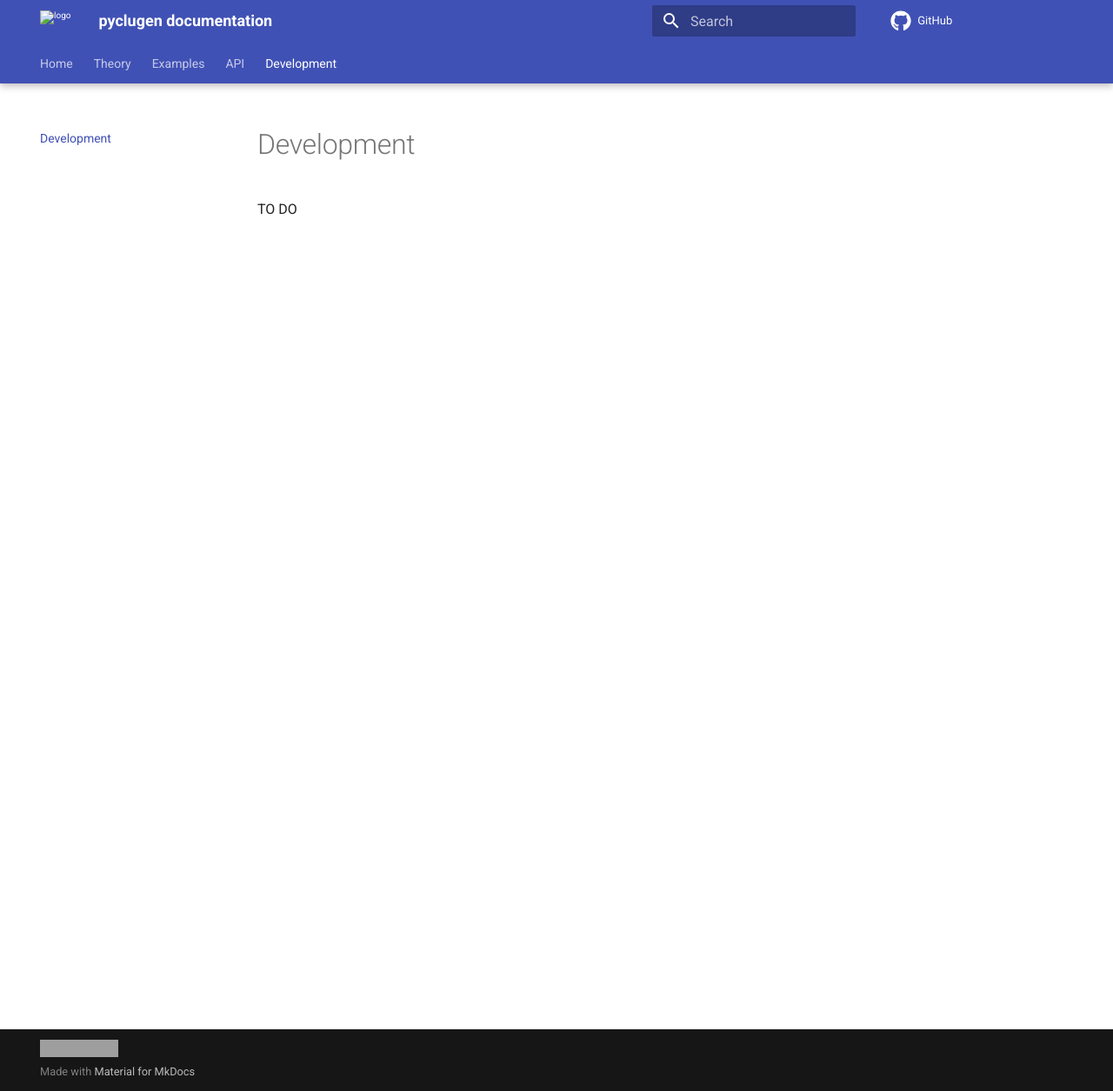
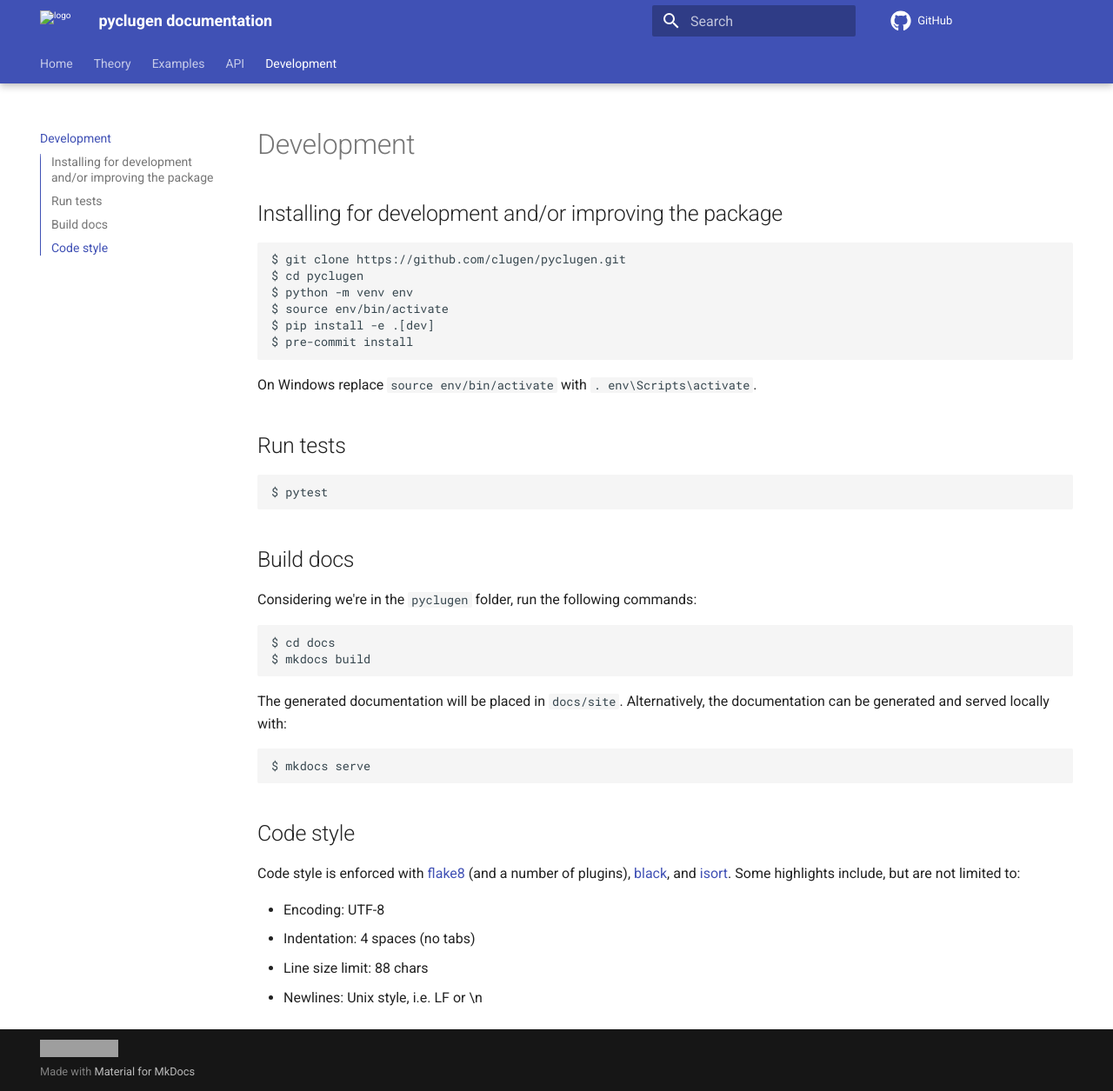
Before and after one commit to clugen/pyclugen, an MkDocs documentation site: the page built from docs/docs/dev.md, in a window 1280 px wide and 1255 px high. Shown: the whole window at 87% size. Built offline with MkDocs 1.6.1 and Material for MkDocs 9.7.7, drawn with Linux system fonts in a browser that asks for light colours; comment, search, counter and statistics services are not loaded; grey boxes are pictures that could not be loaded.

Commit message:
Docs: add development page

````diff
--- a/docs/docs/dev.md
+++ b/docs/docs/dev.md
@@ -1,3 +1,50 @@
 # Development
 
-TO DO
+## Installing for development and/or improving the package
+
+```text
+$ git clone https://github.com/clugen/pyclugen.git
+$ cd pyclugen
+$ python -m venv env
+$ source env/bin/activate
+$ pip install -e .[dev]
+$ pre-commit install
+```
+
+On Windows replace `source env/bin/activate` with `. env\Scripts\activate`.
+
+## Run tests
+
+```text
+$ pytest
+```
+
+## Build docs
+
+Considering we're in the `pyclugen` folder, run the following commands:
+
+```text
+$ cd docs
+$ mkdocs build
+```
+
+The generated documentation will be placed in `docs/site`. Alternatively, the
+documentation can be generated and served locally with:
+
+```
+$ mkdocs serve
+```
+
+## Code style
+
+Code style is enforced with [flake8] (and a number of plugins), [black], and
+[isort]. Some highlights include, but are not limited to:
+
+* Encoding: UTF-8
+* Indentation: 4 spaces (no tabs)
+* Line size limit: 88 chars
+* Newlines: Unix style, i.e. LF or \n
+
+[black]: https://black.readthedocs.io/en/stable/
+[flake8]: https://flake8.pycqa.org/en/latest/
+[isort]: https://pycqa.github.io/isort/
````
